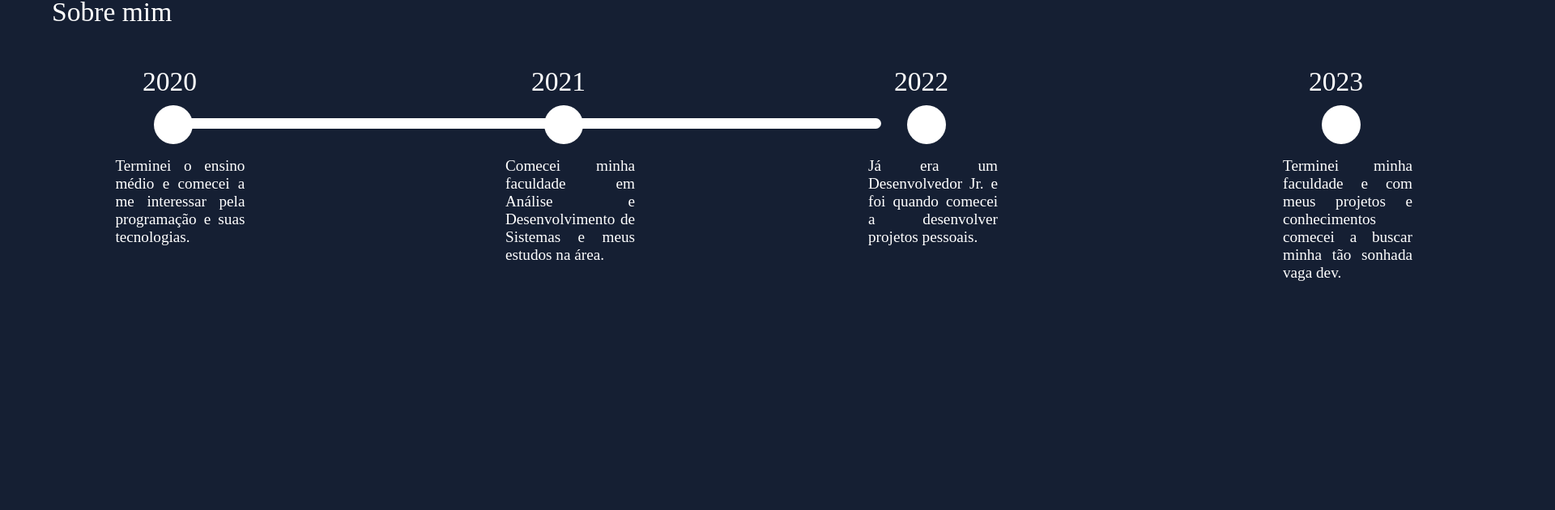
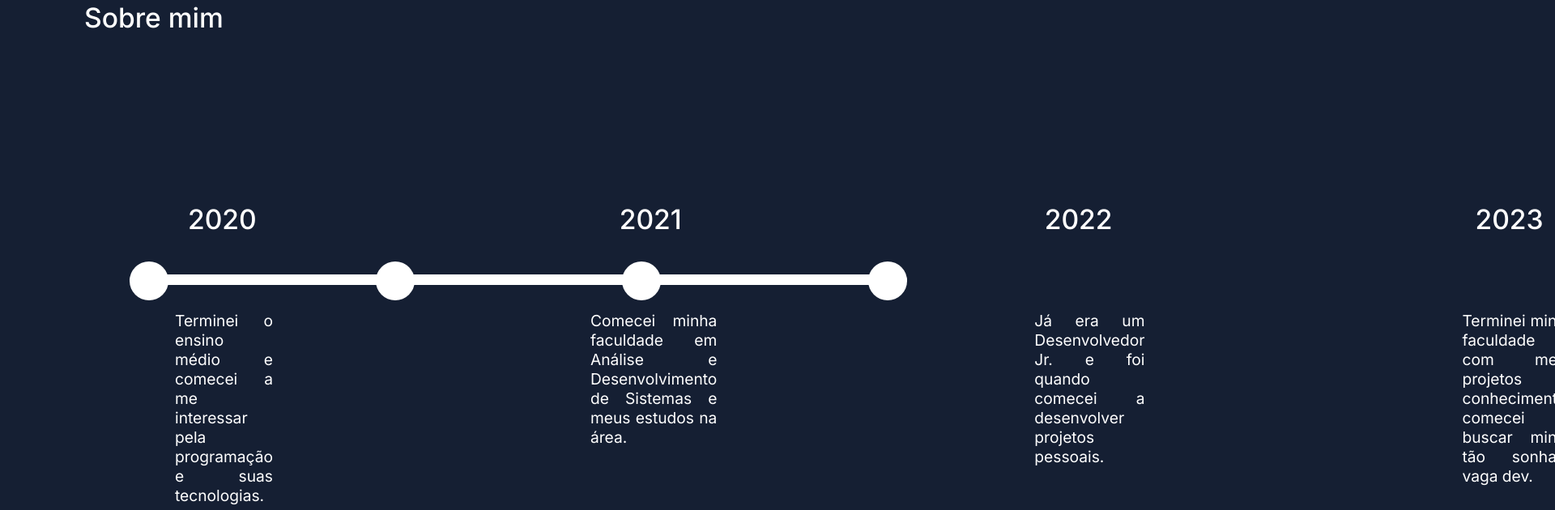
Before and after one commit to iSantanaaH/front-end-web, a Next.js app: page / in a window 1280 px wide. Shown: the part 4246-4876 px from the top of the page at 81% size, 1920 px wide, since content can reach past the window. Built offline with nearby package versions, Linux system fonts and the light colour scheme.

Commit message:
added font and change layout timeline with Flexbox

```diff
--- a/app/layout.tsx
+++ b/app/layout.tsx
@@ -1,5 +1,8 @@
 import type { Metadata } from 'next'
+import { Inter } from 'next/font/google'
 import './globals.css'
+
+const inter = Inter({ subsets: ['latin'] })
 
 export const metadata: Metadata = {
   title: 'Front-end Developer',
@@ -13,7 +16,7 @@ export default function RootLayout({
 }) {
   return (
     <html lang="pt-br">
-      <body>{children}</body>
+      <body className={inter.className}>{children}</body>
     </html>
   )
 }
--- a/app/page.module.css
+++ b/app/page.module.css
@@ -289,103 +289,35 @@
   min-height: 50rem;
 }
 
-.LineX {
-  margin: 7rem auto;
-  width: 70%;
-  background: var(--white-full);
-  height: 0.8rem;
-  border-radius: 1rem;
-  position: relative;
-  box-sizing: border-box;
+.AboutMe {
+  width: calc(100vw - 5rem);
+  margin: 0 auto;
 }
 
-.FirstYear {
+.LineX {
   display: flex;
-  flex-direction: column;
-  width: 3rem;
-  height: 3rem;
+  justify-content: space-between;
+  margin: 0 auto;
+  height: 0.8rem;
+  width: 80%;
   background: var(--white-full);
-  border-radius: 100%;
-  position: absolute;
-  top: -1rem;
-  left: -0.1rem;
-  box-sizing: border-box;
+  border-radius: 1rem;
 }
 
-.SecondYear {
+.ContainerYears {
   display: flex;
-  flex-direction: column;
-  width: 3rem;
-  height: 3rem;
-  background: var(--white-full);
-  border-radius: 100%;
-  position: absolute;
-  top: -1rem;
-  left: 30rem;
-  box-sizing: border-box;
+  gap: 16rem;
 }
 
-.ThirdYear {
-  display: flex;
-  flex-direction: column;
-  width: 3rem;
-  height: 3rem;
-  background: var(--white-full);
-  border-radius: 100%;
-  position: absolute;
-  top: -1rem;
-  left: 58rem;
-  box-sizing: border-box;
+.TitleFirstYear {
+  margin: 0 0 0 8rem;
 }
 
-.FourthYear {
+.ContainerParagraphs {
   display: flex;
-  flex-direction: column;
-  width: 3rem;
-  height: 3rem;
-  background: var(--white-full);
-  border-radius: 100%;
-  position: absolute;
-  top: -1rem;
-  left: 90rem;
-  box-sizing: border-box;
-}
-
-.TitleFirstYear h2 {
-  position: absolute;
-  top: -14rem;
-  left: -5rem;
-  background: transparent;
-}
-
-.TitleSecondYear h2 {
-  position: absolute;
-  top: -14rem;
-  left: 25rem;
-}
-
-.TitleThirdYear h2 {
-  position: absolute;
-  top: -14rem;
-  left: 53rem;
-}
-
-.TitleFourthYear h2 {
-  position: absolute;
-  top: -14rem;
-  left: 85rem;
-}
-
-.ParagraphFirstYear,
-.ParagraphSecondYear,
-.ParagraphThirdYear,
-.ParagraphFourthYear {
-  width: 10rem;
-  position: absolute;
-  top: 4rem;
-  left: -3rem;
-  background: transparent;
-  box-sizing: border-box;
+  gap: 24.5rem;
+  width: 80%;
+  margin: 2rem 0 0 11rem;
 }
 
 .ParagraphFirstYear p,
@@ -396,6 +328,38 @@
   text-align: justify;
   font-size: 1.2rem;
   box-sizing: border-box;
+}
+
+.FirstCircle {
+  width: 3rem;
+  height: 3rem;
+  border-radius: 100%;
+  background: var(--white-full);
+  margin: -1rem 0 1rem 0;
+}
+
+.SecondCircle {
+  width: 3rem;
+  height: 3rem;
+  border-radius: 100%;
+  background: var(--white-full);
+  margin: -1rem 0 1rem 0;
+}
+
+.ThirdCircle {
+  width: 3rem;
+  height: 3rem;
+  border-radius: 100%;
+  background: var(--white-full);
+  margin: -1rem 0 1rem 0;
+}
+
+.FourthCircle {
+  width: 3rem;
+  height: 3rem;
+  border-radius: 100%;
+  background: var(--white-full);
+  margin: -1rem 0 1rem 0;
 }
 
 .Footer {
--- a/app/page.tsx
+++ b/app/page.tsx
@@ -422,50 +422,50 @@ export default function HomePage() {
             <h2>Sobre mim</h2>
           </div>
 
-          <div className={styles.LineX}>
+          <div className={styles.ContainerYears}>
             <div className={styles.TitleFirstYear}>
               <h2>2020</h2>
             </div>
-            <div className={styles.FirstYear}>
+            <div className={styles.TitleFirstYear}>
+              <h2>2021</h2>
+            </div>
+            <div className={styles.TitleFirstYear}>
+              <h2>2022</h2>
+            </div>
+            <div className={styles.TitleFirstYear}>
+              <h2>2023</h2>
+            </div>
+          </div>
+          <div className={styles.LineX}>
+            <div className={styles.FirstCircle}></div>
+            <div className={styles.SecondCircle}></div>
+            <div className={styles.ThirdCircle}></div>
+            <div className={styles.FourthCircle}></div>
+          </div>
+          <div className={styles.ContainerParagraphs}>
             <div className={styles.ParagraphFirstYear}>
               <p>
                 Terminei o ensino médio e comecei a me interessar pela
                 programação e suas tecnologias.
               </p>
             </div>
-            </div>
-            <div className={styles.TitleSecondYear}>
-              <h2>2021</h2>
-            </div>
-            <div className={styles.SecondYear}>
             <div className={styles.ParagraphSecondYear}>
               <p>
-                  Comecei minha faculdade em Análise e Desenvolvimento de
-                  Sistemas e meus estudos na área.
+                Comecei minha faculdade em Análise e Desenvolvimento de Sistemas
+                e meus estudos na área.
               </p>
             </div>
-            </div>
-            <div className={styles.TitleThirdYear}>
-              <h2>2022</h2>
-            </div>
-            <div className={styles.ThirdYear}>
             <div className={styles.ParagraphThirdYear}>
               <p>
                 Já era um Desenvolvedor Jr. e foi quando comecei a desenvolver
                 projetos pessoais.
               </p>
             </div>
-            </div>
-            <div className={styles.TitleFourthYear}>
-              <h2>2023</h2>
-            </div>
-            <div className={styles.FourthYear}>
             <div className={styles.ParagraphFourthYear}>
               <p>
                 Terminei minha faculdade e com meus projetos e conhecimentos
                 comecei a buscar minha tão sonhada vaga dev.
               </p>
-              </div>
             </div>
           </div>
         </section>
```
Lines whose indentation alone changed are shown as unchanged.
